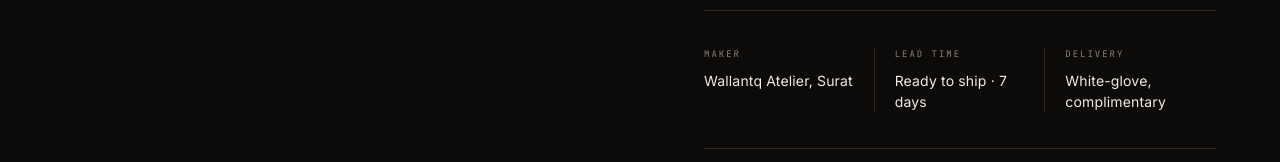
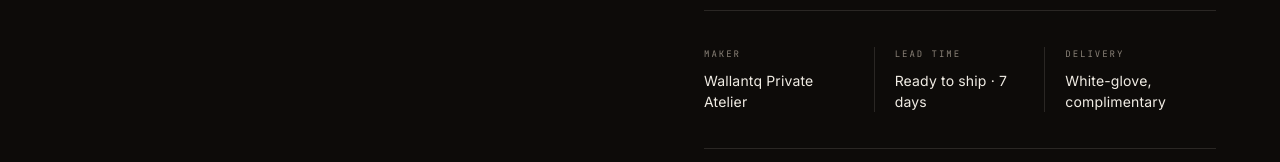
Before and after one commit to sagar2410/wallantq, a Next.js app: page /collection/wanxmf05 in a window 1280 px wide. Shown: the part 1128-1290 px from the top of the page. Built offline with nearby package versions, Linux system fonts and the light colour scheme.

Commit message:
chore(branding): remove workshop/local studio references in favor of private atelier copy

```diff
--- a/app/collection/page.tsx
+++ b/app/collection/page.tsx
@@ -72,7 +72,7 @@ export default function CollectionPage() {
           }}
         >
           <p style={{ color: "var(--fg-2)", fontSize: 16, lineHeight: 1.7, maxWidth: 520 }}>
-            A living archive of every piece currently in rotation at our studio. Each one sourced, photographed, and shipped from our atelier in Surat.
+            A living archive of every piece currently in rotation at our studio. Each one is sourced, photographed, and shipped directly from our private atelier.
           </p>
           <div
             style={{
--- a/app/layout.tsx
+++ b/app/layout.tsx
@@ -31,7 +31,7 @@ export const metadata: Metadata = {
   metadataBase: new URL("https://dev-wallantq.netlify.app"),
   title: "Wallantq Gallery — Premium Handcrafted Dimensional Wood Relief Art",
   description:
-    "Wallantq Gallery — premium handcrafted dimensional wood relief art made in Surat, India. Each piece is hand-painted with a protective PU coat. Fully customizable. Enquire for price and availability.",
+    "Wallantq Gallery — premium handcrafted dimensional wood relief art. Each piece is hand-painted with a protective PU coat and curated to bring a lasting, quiet presence to refined spaces. Enquire for price and availability.",
   keywords: ["dimensional wood relief art", "handcrafted wall art", "mandala wall art", "premium wall art India", "sculptural wood relief", "custom wall art"],
   icons: {
     icon: "/assets/logo/full-color.jpg",
@@ -39,7 +39,7 @@ export const metadata: Metadata = {
   },
   openGraph: {
     title: "Wallantq Gallery — Premium Handcrafted Dimensional Wood Relief Art",
-    description: "Premium handcrafted dimensional wood relief art made in Surat, India. Curated heirloom wall art.",
+    description: "Premium handcrafted dimensional wood relief art. Curated heirloom wall art for modern collector-style interiors.",
     images: [
       {
         url: "/assets/logo/full-color.jpg",
--- a/app/page.tsx
+++ b/app/page.tsx
@@ -137,7 +137,7 @@ export default function HomePage() {
                 textShadow: "0 1px 8px rgba(0,0,0,0.5)",
               }}
             >
-              Premium handcrafted dimensional wood relief art — each piece hand-painted with a protective PU coat, made to order in our Surat studio. Nothing mass-produced. Fully customizable.
+              Premium handcrafted dimensional wood relief art — each piece is individually hand-finished with a protective PU coat and curated to bring a lasting, quiet presence to refined spaces.
             </p>
             <div
               style={{
--- a/lib/products.ts
+++ b/lib/products.ts
@@ -40,7 +40,7 @@ export const products: Product[] = [
     weight: "On request",
     finish: "Hand Painted with Protective PU Coat",
     deck: "Verdant Sun Panorama extends the floral mandala language into a horizontal format that feels expansive and architectural. The central bloom remains the heart of the work, while the wider framing lets the surrounding pattern breathe. It is ideal where a room needs softness, symmetry, and scale at once.",
-    maker: "Wallantq Atelier, Surat",
+    maker: "Wallantq Private Atelier",
     leadTime: "Ready to ship · 7 days",
     theme: "Sacred Bloom",
     colorPalette: "Leaf green, marigold, coral, blush, and ivory",
@@ -82,7 +82,7 @@ export const products: Product[] = [
     weight: "On request",
     finish: "Hand Painted with Protective PU Coat",
     deck: "Aureate Rhapsody is exuberant without losing grace. The composition unfolds from the center outward in melodic curves, giving the work the energy of a cresting aria. Its warmth and movement make it a true statement piece for interiors that welcome expressive luxury.",
-    maker: "Wallantq Atelier, Surat",
+    maker: "Wallantq Private Atelier",
     leadTime: "Ready to ship · 7 days",
     theme: "Baroque Horizon",
     colorPalette: "Amber, apricot, sage, terracotta, teal, and antique gold",
@@ -124,7 +124,7 @@ export const products: Product[] = [
     weight: "On request",
     finish: "Hand Painted with Protective PU Coat",
     deck: "Rosette of Dawn is a celebration of symmetry with a distinctly human warmth. Its layered geometry feels precise, yet the palette keeps the work alive and welcoming rather than austere. Displayed alone, it gives a wall the grace of a crafted centerpiece.",
-    maker: "Wallantq Atelier, Surat",
+    maker: "Wallantq Private Atelier",
     leadTime: "Ready to ship · 7 days",
     theme: "Sacred Bloom",
     colorPalette: "Coral, antique gold, slate blue, blush, and ivory",
@@ -166,7 +166,7 @@ export const products: Product[] = [
     weight: "On request",
     finish: "Hand Painted with Protective PU Coat",
     deck: "Compass of Affection turns geometry into feeling. The composition suggests orientation, direction, and centeredness, yet the repeating heart forms temper it with intimacy and warmth. It is ideal for collectors who want sacred geometry with personality and charm.",
-    maker: "Wallantq Atelier, Surat",
+    maker: "Wallantq Private Atelier",
     leadTime: "Ready to ship · 7 days",
     theme: "Sacred Bloom",
     colorPalette: "Emerald, rose, marigold, charcoal blue, and cream",
@@ -208,7 +208,7 @@ export const products: Product[] = [
     weight: "On request",
     finish: "Hand Painted with Protective PU Coat",
     deck: "Solar Canticle feels both architectural and devotional. The spiraling centerpiece gives it motion, while the dense surrounding pattern keeps it grounded in craft and precision. It works beautifully where a room calls for intricate detail with an uplifting, luminous tone.",
-    maker: "Wallantq Atelier, Surat",
+    maker: "Wallantq Private Atelier",
     leadTime: "Ready to ship · 7 days",
     theme: "Architectures of Light",
     colorPalette: "Sun yellow, coral, olive, terracotta, and ivory",
@@ -250,7 +250,7 @@ export const products: Product[] = [
     weight: "On request",
     finish: "Hand Painted with Protective PU Coat",
     deck: "House of Amber carries the gravitas of an heirloom object. Its dense filigree and symmetrical layering create a sculptural presence, while the warm, low-lit palette keeps the work intimate and deeply sophisticated. It is ideal for rooms that lean toward collected elegance.",
-    maker: "Wallantq Atelier, Surat",
+    maker: "Wallantq Private Atelier",
     leadTime: "Ready to ship · 7 days",
     theme: "Architectures of Light",
     colorPalette: "Amber, bronze, walnut, plum, and gold",
@@ -292,7 +292,7 @@ export const products: Product[] = [
     weight: "On request",
     finish: "Hand Painted with Protective PU Coat",
     deck: "Midnight Aureole is composed for drama, but of a refined kind. The dark tonal base intensifies every golden line, allowing the work to feel illuminated even in soft evening light. It is especially striking in interiors that favor contrast, mood, and quiet luxury.",
-    maker: "Wallantq Atelier, Surat",
+    maker: "Wallantq Private Atelier",
     leadTime: "Ready to ship · 7 days",
     theme: "Nocturne Geometry",
     colorPalette: "Slate blue, charcoal, amber, ivory, and antique gold",
@@ -334,7 +334,7 @@ export const products: Product[] = [
     weight: "On request",
     finish: "Hand Painted with Protective PU Coat",
     deck: "Arc Study No. I has the elegance of an excerpt—the beauty of seeing only a portion of a larger order. Its cropped geometry feels modern and graphic, while the layered craft preserves warmth and tactility. It is particularly effective in curated, design-forward spaces.",
-    maker: "Wallantq Atelier, Surat",
+    maker: "Wallantq Private Atelier",
     leadTime: "Ready to ship · 7 days",
     theme: "Architectures of Light",
     colorPalette: "Marigold, sage, rose, charcoal plum, and ivory",
@@ -376,7 +376,7 @@ export const products: Product[] = [
     weight: "On request",
     finish: "Hand Painted with Protective PU Coat",
     deck: "Petals of Reverie carries a celebratory softness. Its sunflower-like center and repeated teardrop petals give the piece a joyful cadence, while the layered construction preserves depth and sophistication. It is especially effective in interiors that want color without losing refinement.",
-    maker: "Wallantq Atelier, Surat",
+    maker: "Wallantq Private Atelier",
     leadTime: "Ready to ship · 7 days",
     theme: "Sacred Bloom",
     colorPalette: "Coral, honey gold, leaf green, blush, and ivory",
@@ -418,7 +418,7 @@ export const products: Product[] = [
     weight: "On request",
     finish: "Hand Painted with Protective PU Coat",
     deck: "The Secret Garden is composed like an interior monologue—ornamental, intimate, and quietly radiant. The hand on the heart gives the portrait tenderness, while the layered geometry around the face suggests thoughts unfolding like petals. It brings a refined note of femininity and introspection to a space.",
-    maker: "Wallantq Atelier, Surat",
+    maker: "Wallantq Private Atelier",
     leadTime: "Ready to ship · 7 days",
     theme: "Mythic Muse",
     colorPalette: "Butter yellow, coral pink, sage green, teal, and muted mauve",
@@ -460,7 +460,7 @@ export const products: Product[] = [
     weight: "On request",
     finish: "Hand Painted with Protective PU Coat",
     deck: "Keeper of Instinct brings together tenderness and primal energy in one layered composition. The ram rests like a crest of intuition above the figure, suggesting guardianship, courage, and untamed knowing. Rich curves and concentric forms make the work feel ceremonial, expressive, and unmistakably collectible.",
-    maker: "Wallantq Atelier, Surat",
+    maker: "Wallantq Private Atelier",
     leadTime: "Ready to ship · 7 days",
     theme: "Mythic Muse",
     colorPalette: "Golden yellow, blush pink, turquoise, cream, and soft plum",
@@ -502,7 +502,7 @@ export const products: Product[] = [
     weight: "On request",
     finish: "Hand Painted with Protective PU Coat",
     deck: "Oracle by the Window carries the stillness of a private chamber charged with meaning. The figure’s gesture suggests concealment and revelation at once, while the birdlike form introduces the feeling of omen, witness, and message. Structured yet poetic, the artwork lends narrative depth to contemporary interiors.",
-    maker: "Wallantq Atelier, Surat",
+    maker: "Wallantq Private Atelier",
     leadTime: "Ready to ship · 7 days",
     theme: "Mythic Muse",
     colorPalette: "Saffron yellow, jade, rose, teal, ivory, and mauve",
@@ -544,7 +544,7 @@ export const products: Product[] = [
     weight: "On request",
     finish: "Hand Painted with Protective PU Coat",
     deck: "Ember Plume is built on upward motion. Its layered arcs and leaf-like tendrils create the sensation of something rising—elegant, alive, and richly composed. The warm amber, rose, and bronze tones make it especially beautiful in interiors that value warmth, craft, and sculptural detail.",
-    maker: "Wallantq Atelier, Surat",
+    maker: "Wallantq Private Atelier",
     leadTime: "Ready to ship · 7 days",
     theme: "Baroque Flame",
     colorPalette: "Amber, terracotta, rose, bronze, and smoked plum",
@@ -586,7 +586,7 @@ export const products: Product[] = [
     weight: "On request",
     finish: "Hand Painted with Protective PU Coat",
     deck: "Profile in Reverie is both portrait and atmosphere. The outer line remains minimal and calm, while the inner patterned body suggests hidden thought, memory, and private architecture. It is an elegant piece for spaces that prefer subtle emotion over literal statement.",
-    maker: "Wallantq Atelier, Surat",
+    maker: "Wallantq Private Atelier",
     leadTime: "Ready to ship · 7 days",
     theme: "Quiet Silhouettes",
     colorPalette: "Honey wood, cocoa, blush, sand, and muted rose",
@@ -628,7 +628,7 @@ export const products: Product[] = [
     weight: "On request",
     finish: "Hand Painted with Protective PU Coat",
     deck: "Dune Sovereigns captures the power of movement held inside a moment of quiet light. The layered silhouettes of the horses give the piece a rhythmic grace, while the warm desert palette lends it calm, cinematic depth. It is a work about freedom, companionship, and the noble beauty of forward motion.",
-    maker: "Wallantq Atelier, Surat",
+    maker: "Wallantq Private Atelier",
     leadTime: "Ready to ship · 7 days",
     theme: "Desert Reverie",
     colorPalette: "Sand, ivory, camel, ochre, and dusk mauve",
@@ -670,7 +670,7 @@ export const products: Product[] = [
     weight: "On request",
     finish: "Hand Painted with Protective PU Coat",
     deck: "Verdant Sun offers the richness of a mandala and the composure of a square composition. The floral geometry feels cultivated rather than merely decorative, giving the piece a stately warmth that suits premium interiors beautifully. It reads as both focal point and atmosphere.",
-    maker: "Wallantq Atelier, Surat",
+    maker: "Wallantq Private Atelier",
     leadTime: "Ready to ship · 7 days",
     theme: "Sacred Bloom",
     colorPalette: "Leaf green, marigold, coral, blush, and ivory",
```
